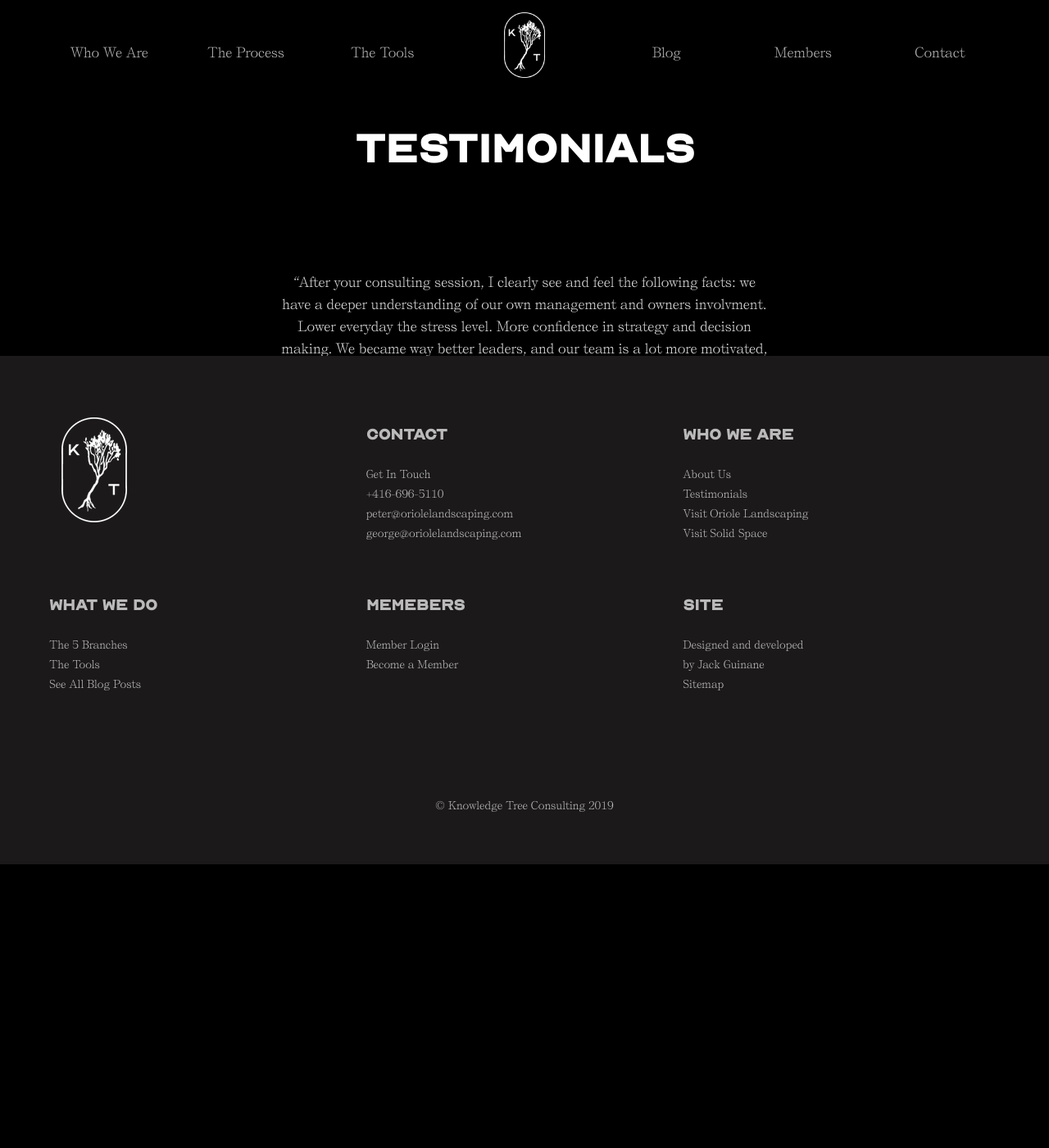
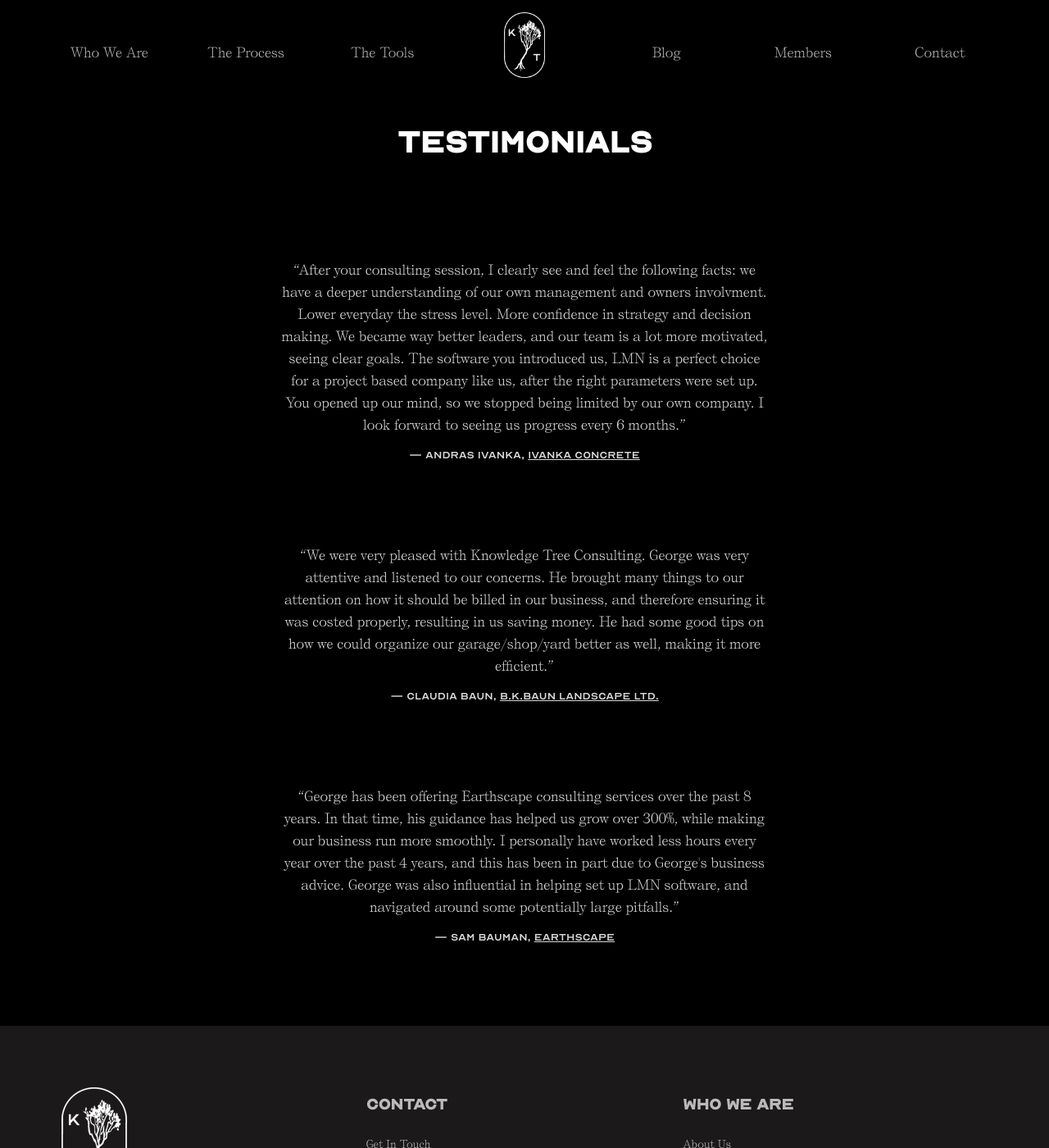
Before and after one commit to qjack001/Knowledge-Tree-Consulting, a Jekyll site: the page built from testimonials.html, in a window 1280 px wide and 1400 px high. Shown: the whole window at 82% size. Built offline with Jekyll 4.4.1, drawn with Linux system fonts in a browser that asks for light colours; some web fonts are replaced.

Commit message:
adjust page

```diff
--- a/_includes/footer.html
+++ b/_includes/footer.html
@@ -14,7 +14,7 @@
     <div class="footer-col">
         <h4>Who we are</h4>
         <a href="https://knowledgetreeconsulting.ca/test/#who-we-are">About Us</a>
-        <a href="https://knowledgetreeconsulting.ca/test/#a">Testimonials</a>
+        <a href="https://knowledgetreeconsulting.ca/testimonials/">Testimonials</a>
         <a href="https://oriolelandscaping.com/"> Visit Oriole Landscaping</a>
         <a href="https://solidspace.ca/"> Visit Solid Space</a>
     </div>
--- a/testimonials.html
+++ b/testimonials.html
@@ -4,22 +4,22 @@
 permalink: /testimonials/
 ---
 
-<h4 class="page-title">Testimonials</h4>
+<h4 class="page-title" style="font-size: 3rem;">Testimonials</h4>
 
-<div id="testemonial" style="max-width: 600px; width: 95%;">
-    <div>
+<div id="testemonial" style="max-width: 600px; width: 95%; height: auto;">
+    <div style="margin-bottom: 100px;">
         <h3 style="font-size: 1rem;">&ldquo;After your consulting session, I clearly see and feel the following facts: we have a deeper understanding of our own management and owners involvment. Lower everyday the stress level. More confidence in strategy and decision making. We became way better leaders, and our team is a lot more motivated, seeing clear goals. The software you introduced us, LMN is a perfect choice for a project based company like us, after the right parameters were set up. You opened up our mind, so we stopped being limited by our own company. I look forward to seeing us progress every 6 months.&rdquo;</h3>
-        <p class="quote-by">—  Andras Ivanka, <a href="https://ivankaconcrete.com/">Ivanka Concrete</a></p>
+        <p class="quote-by">—  Andras Ivanka, <a style="color: #fff;" href="https://ivankaconcrete.com/">Ivanka Concrete</a></p>
     </div>
 
-    <div>
+    <div style="margin-bottom: 100px;">
         <h3 style="font-size: 1rem;">&ldquo;We were very pleased with Knowledge Tree Consulting. George was very attentive and listened to our concerns. He brought many things to our attention on how it should be billed in our business, and therefore ensuring it was costed properly, resulting in us saving money. He had some good tips on how we could organize our garage/shop/yard better as well, making it more efficient.&rdquo;</h3>
-        <p class="quote-by">— Claudia Baun, <a href="http://www.bkbaun.com/">B.K.Baun Landscape ltd.</a></p>
+        <p class="quote-by">— Claudia Baun, <a style="color: #fff;" href="http://www.bkbaun.com/">B.K.Baun Landscape ltd.</a></p>
     </div>
 
-    <div>
+    <div style="margin-bottom: 100px;">
         <h3 style="font-size: 1rem;">&ldquo;George has been offering Earthscape consulting services over the past 8 years. In that time, his guidance has helped us grow over 300%, while making our business run more smoothly. I personally have worked less hours every year over the past 4 years, and this has been in part due to George's business advice. George was also influential in helping set up LMN software, and navigated around some potentially large pitfalls.&rdquo;</h3>
-        <p class="quote-by">— Sam Bauman, <a href="http://www.earthscape.ca/">Earthscape</a></p>
+        <p class="quote-by">— Sam Bauman, <a style="color: #fff;" href="http://www.earthscape.ca/">Earthscape</a></p>
     </div>
 </div>
 
```
